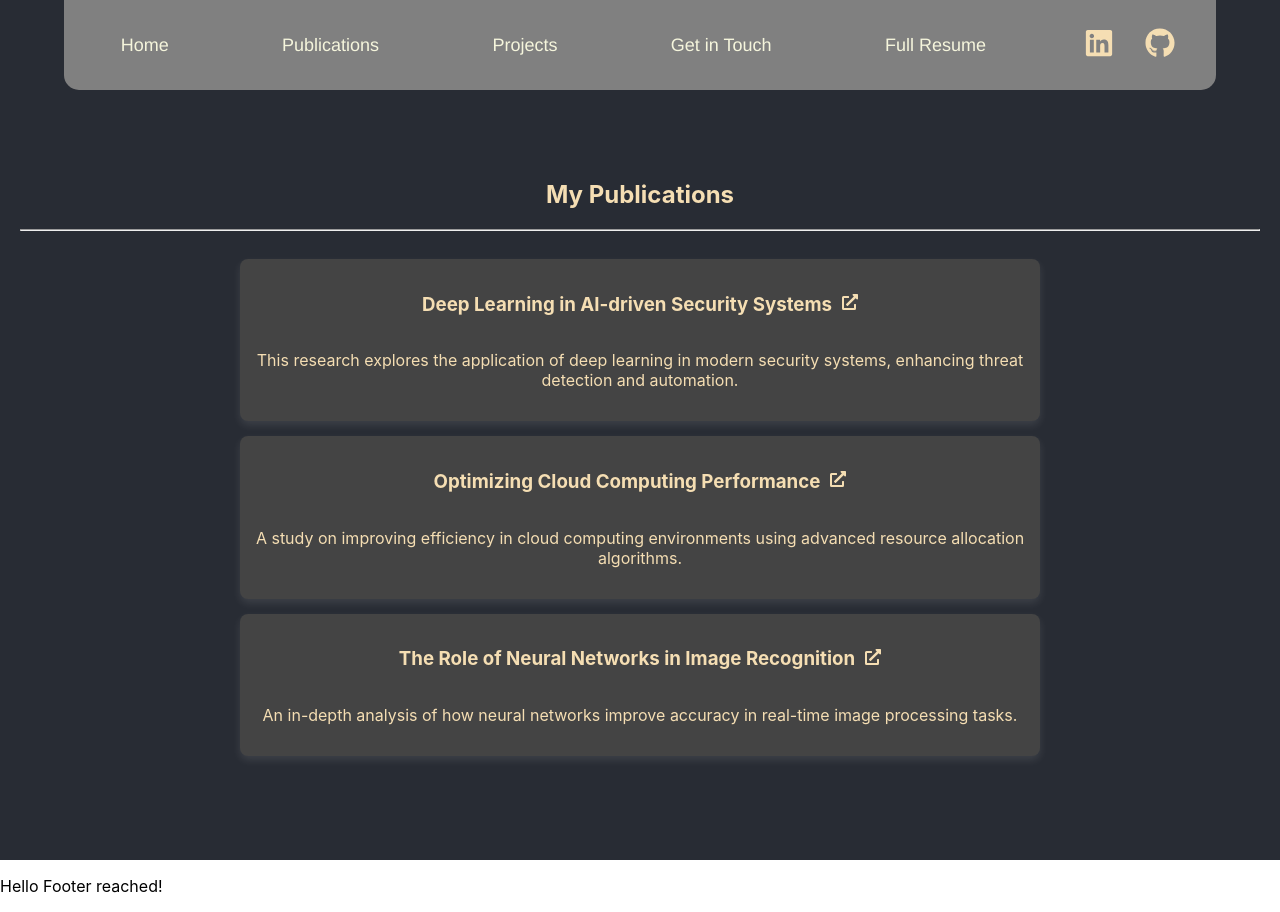
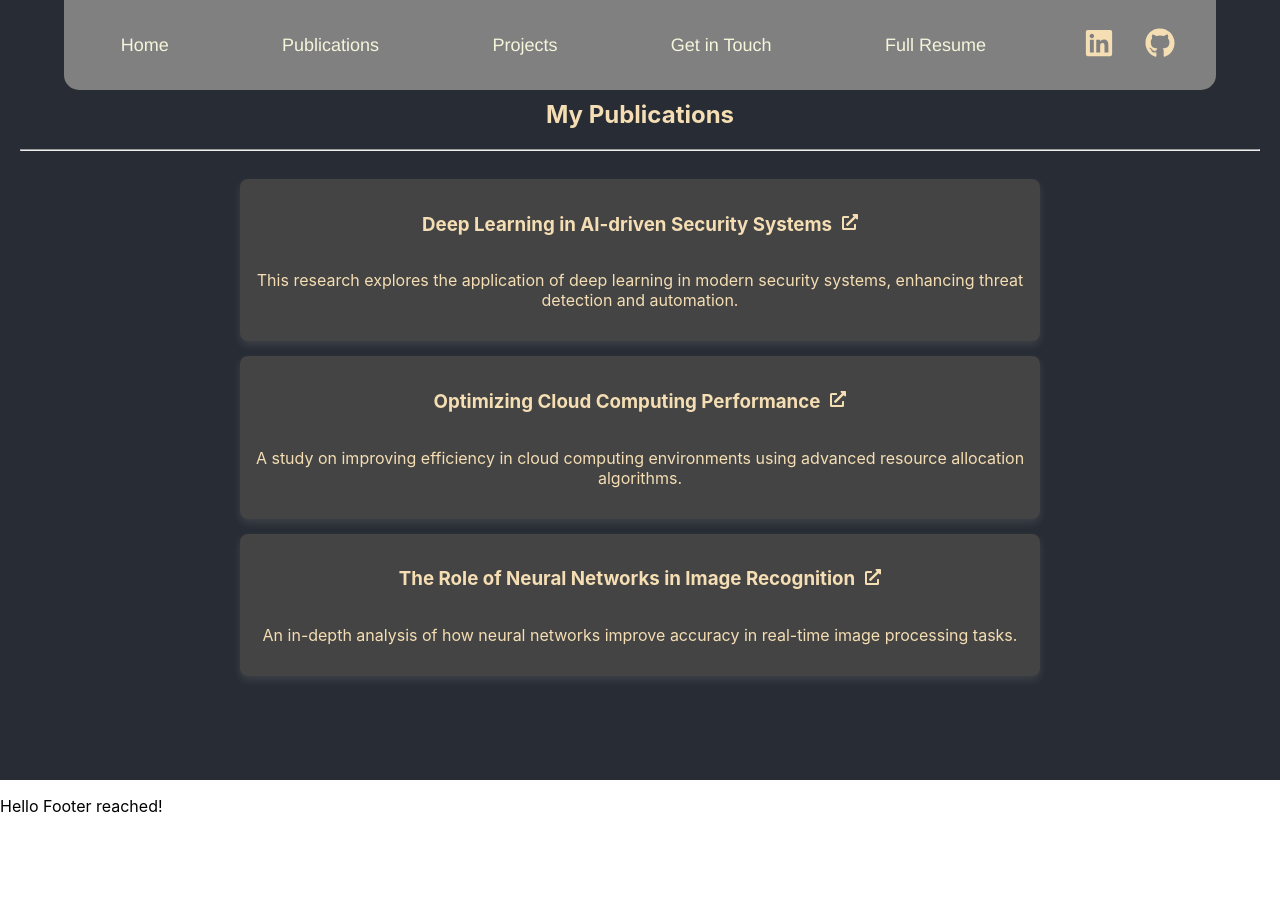
Before and after one commit to nvsahana/ReactPorfolioApp, a React (Create React App) app: page /publications in a window 1280 px wide. After the commit the page ends 832 px from the top, so only its background shows below. Built offline with nearby package versions, Linux system fonts and the light colour scheme.

Commit message:
updated publications.tsx

```diff
--- a/src/components/Main/Publications.css
+++ b/src/components/Main/Publications.css
@@ -4,7 +4,7 @@
     padding: 20px;
     background-color: #282c34;
     color: wheat;
-    padding-top: 10em;
+    padding-top: 5em;
 }
 
 .PublicationsList {
```
